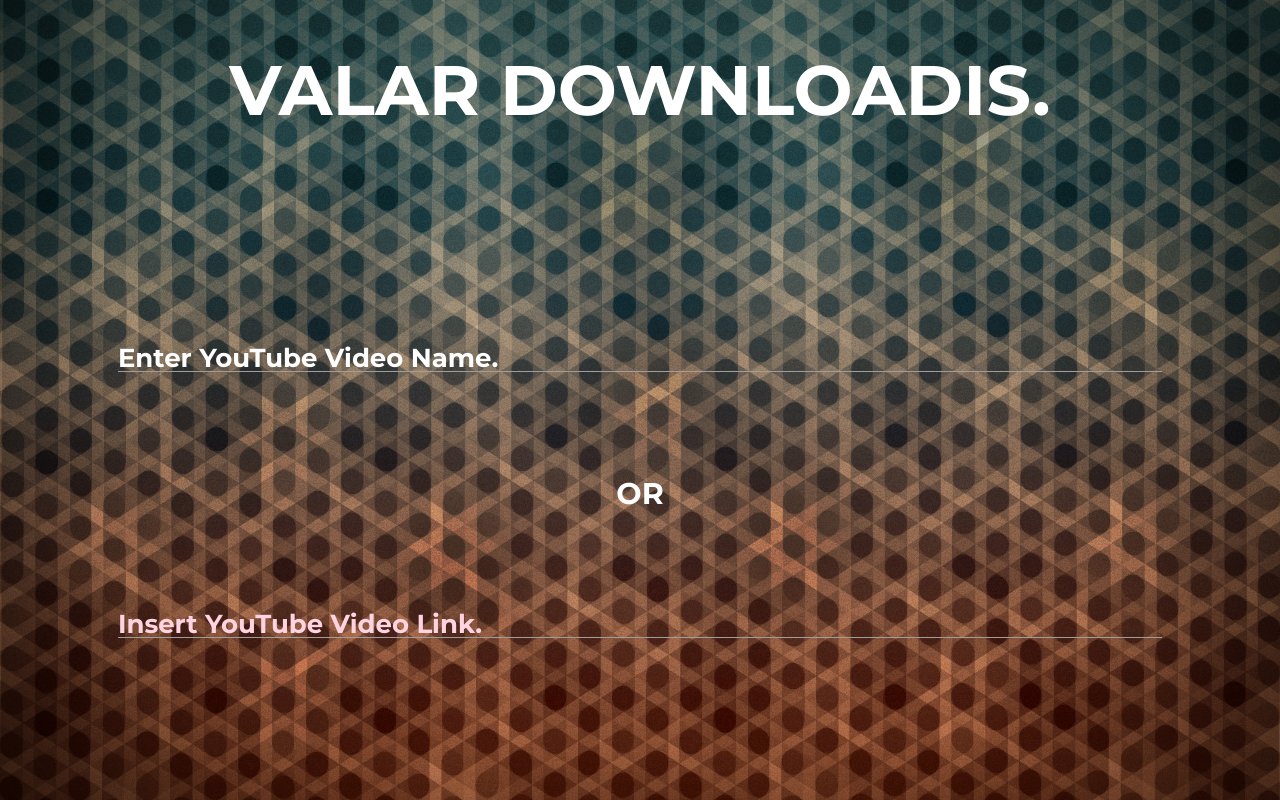
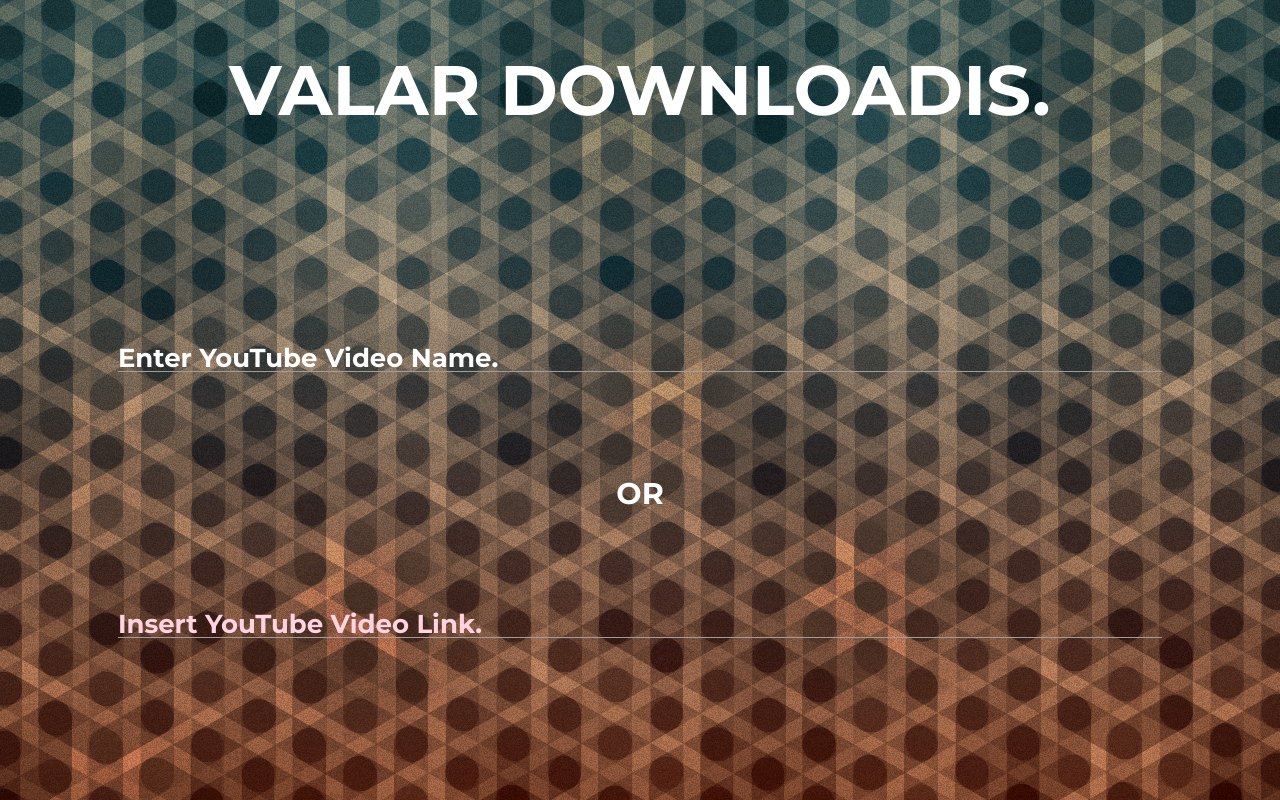
Before and after one commit to kushagraSahu/valardownloadis, a Django app: page /video/ in a window 1280 px wide. Run offline with Django 3.2, Linux system fonts and the light colour scheme; some libraries are stand-ins or nearby versions.

Commit message:
Frontend for /video/download

```diff
--- a/app/templates/app/video_form.html
+++ b/app/templates/app/video_form.html
@@ -1,7 +1,7 @@
 {% load staticfiles %}
 <html>
 <head>
-	<title></title>
+	<title>Video Form</title>
 	<script src="https://code.jquery.com/jquery-3.0.0.js" integrity="sha256-jrPLZ+8vDxt2FnE1zvZXCkCcebI/C8Dt5xyaQBjxQIo=" crossorigin="anonymous"></script>
 	<link href = "{% static 'app/font-awesome/css/font-awesome.min.css' %}" rel="stylesheet">
 	<link href='https://fonts.googleapis.com/css?family=Montserrat:700' rel='stylesheet' type='text/css'>
@@ -10,15 +10,9 @@
 	<script src="{% static 'app/materialize-src/js/bin/materialize.js'%}"></script>
 </head>
 <body>
-	<img src={% static "app/images/Elegant_Background-12.jpg" %}>
 	<style>
-		img {
-			width: 100%;
-			height: 100%;
-			position: absolute;
-			left: 0px;
-			top: 0px;
-			z-index: -1;
+		html {
+			background: url({% static "app/images/Elegant_Background-12.jpg" %}) no-repeat center center fixed;
 		}
 		p {
 			text-align: center;
--- a/app/views.py
+++ b/app/views.py
@@ -213,10 +213,10 @@ def download_video(request):
 				video = {
 					'title': video_title,
 					'thumbnail': thumbnail_src,
-					'watch_yt_link': base_youtube_watch+watch_url,
+					'watch_link': base_youtube_watch+watch_url,
 					'views': video_views,
-					'highq_video': high_quality_video_link,
-					'lowq_video': low_quality_video_link,
+					'highq_link': high_quality_video_link,
+					'lowq_link': low_quality_video_link,
 				}
 				list_video_details.append(video)
 
```
Also changed, not shown: app/templates/app/video_list.html (+24 -6 lines).
